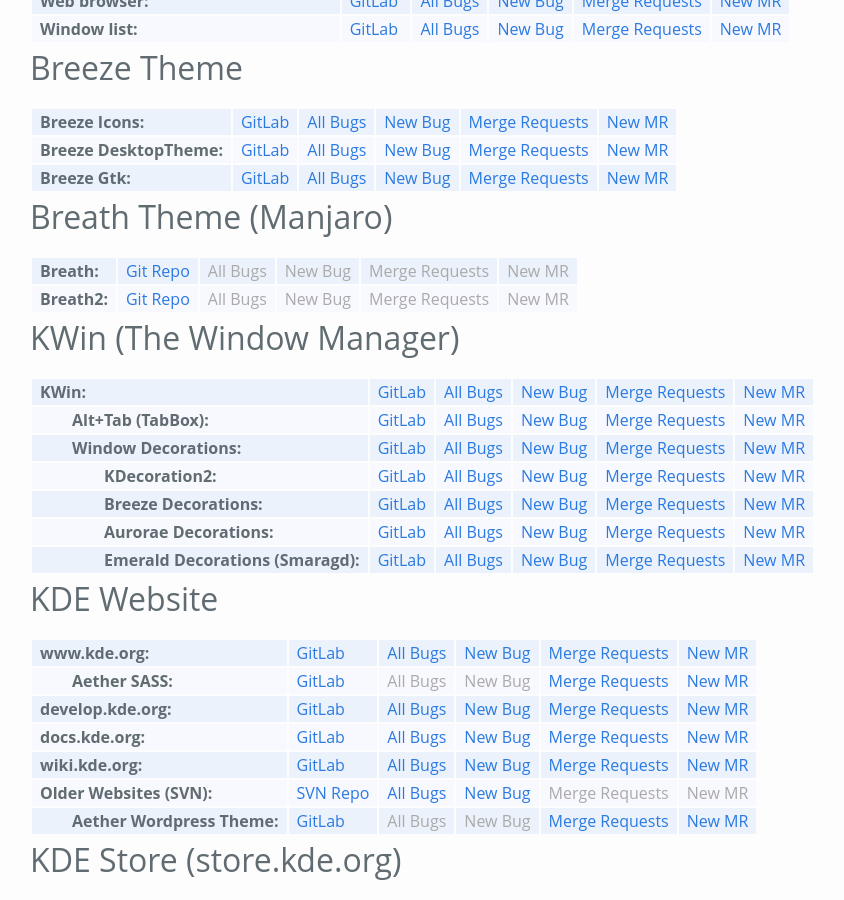
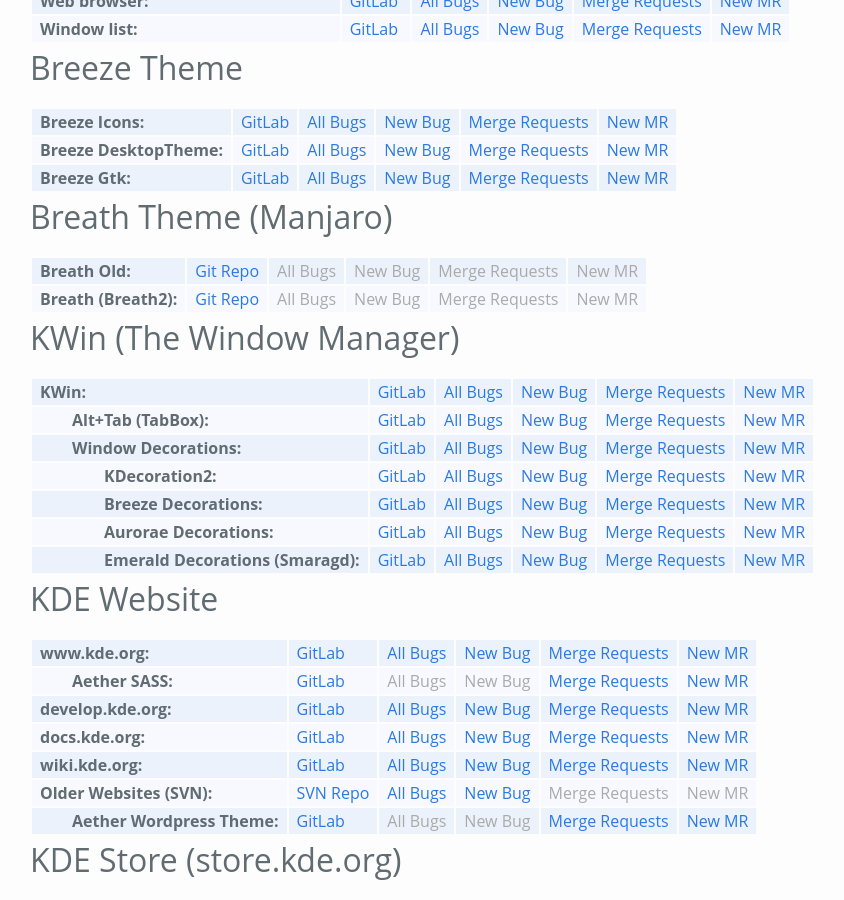
Before and after one commit to Zren/zren.github.io, a Jekyll site: the page built from kde_repos.md, in a window 1280 px wide and 900 px high, scrolled down 2468 px. Shown: the whole window, without its empty margins (0-844 px from the left). Built offline with Jekyll 4.4.1, drawn with Linux system fonts in a browser that asks for light colours; comment, search, counter and statistics services are not loaded.

Commit message:
Update Breath links since Breath swapped with Breath2

```diff
--- a/kde_repos.md
+++ b/kde_repos.md
@@ -783,14 +783,14 @@
 <table class="repolist">
 	<tr>
 		{% include kdeRepo.html
-			repoName='Breath'
+			repoName='Breath Old'
+			gitUrl='https://gitlab.manjaro.org/artwork/themes/breath-old'
+		%}
+	</tr>
+	<tr>
+		{% include kdeRepo.html
+			repoName='Breath (Breath2)'
 			gitUrl='https://gitlab.manjaro.org/artwork/themes/breath'
-		%}
-	</tr>
-	<tr>
-		{% include kdeRepo.html
-			repoName='Breath2'
-			gitUrl='https://gitlab.manjaro.org/artwork/themes/breath2'
 		%}
 	</tr>
 </table>
```
